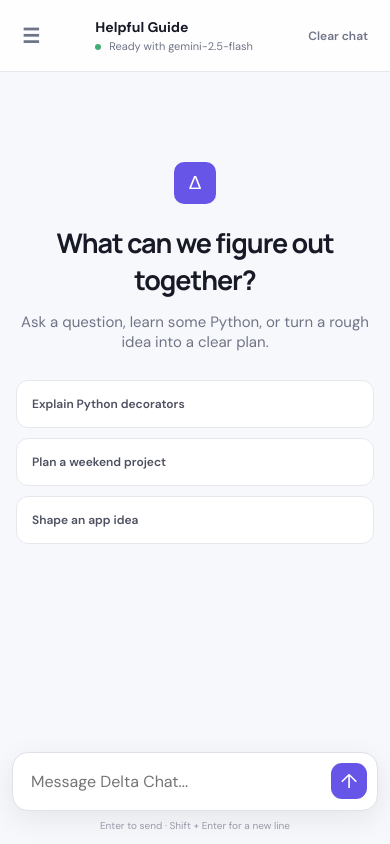
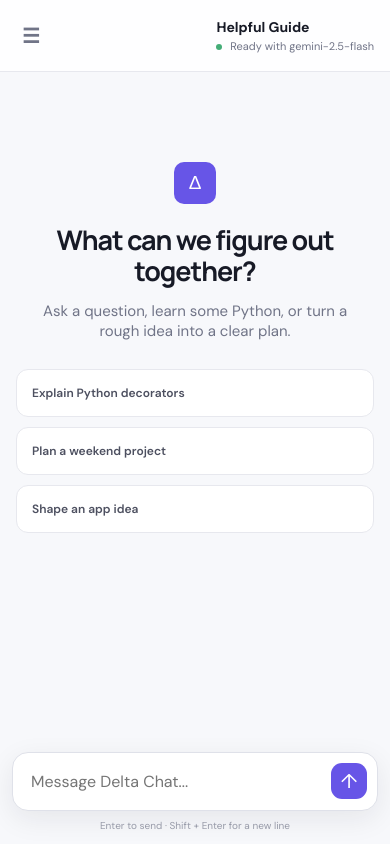
Before and after one commit to dana-khaing/Delta-ChatBot, a Flask app: page / in a window 390 px wide. Run offline with Flask 3, Linux system fonts and the light colour scheme.

Commit message:
Fix mobile chat layout

```diff
--- a/static/styles.css
+++ b/static/styles.css
@@ -11,6 +11,10 @@
 }
 
 * { box-sizing: border-box; }
+
+html, body {
+  overflow-x: hidden;
+}
 
 body {
   margin: 0;
@@ -140,11 +144,14 @@ h1 { margin: 0; font-family: Manrope, sans-serif; font-size: clamp(27px, 3vw, 40
   .sidebar { position: fixed; inset: 0 auto 0 0; width: 270px; transform: translateX(-100%); transition: transform .2s ease; }
   .sidebar.open { transform: translateX(0); }
   .scrim.show { position: fixed; z-index: 3; inset: 0; display: block; background: rgba(11,14,26,.42); }
-  .chat-panel { height: 100dvh; }
+  .chat-panel { width: 100vw; height: 100dvh; overflow: hidden; }
   .topbar { padding: 10px 16px; }
   .menu-button { display: block; }
+  .clear-button { display: none; }
   .conversation { padding: 22px 16px 10px; }
-  .welcome { margin-top: 8vh; }
+  .welcome { width: 100%; max-width: 100%; margin-top: 8vh; }
+  .welcome h1 { font-size: 27px; line-height: 1.18; overflow-wrap: anywhere; }
+  .welcome p { max-width: 340px; }
   .suggestions { grid-template-columns: 1fr; }
-  .composer { width: calc(100% - 24px); margin-bottom: 12px; }
+  .composer { width: calc(100vw - 24px); margin-bottom: 12px; }
 }
```
